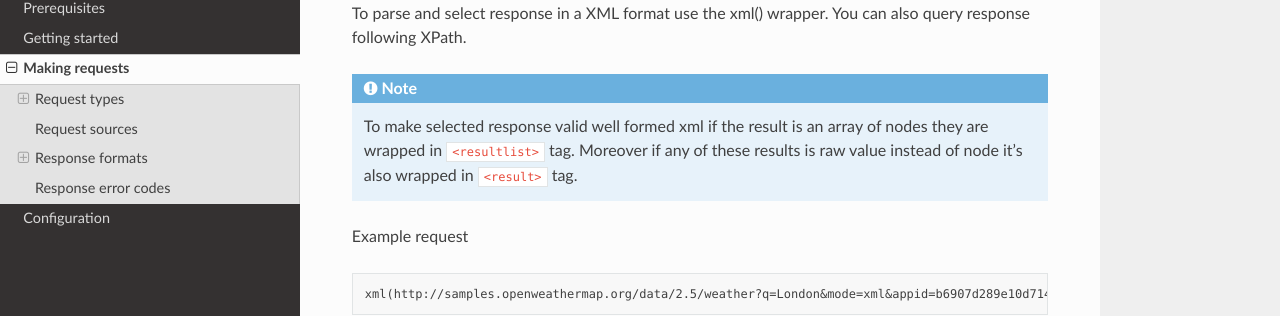
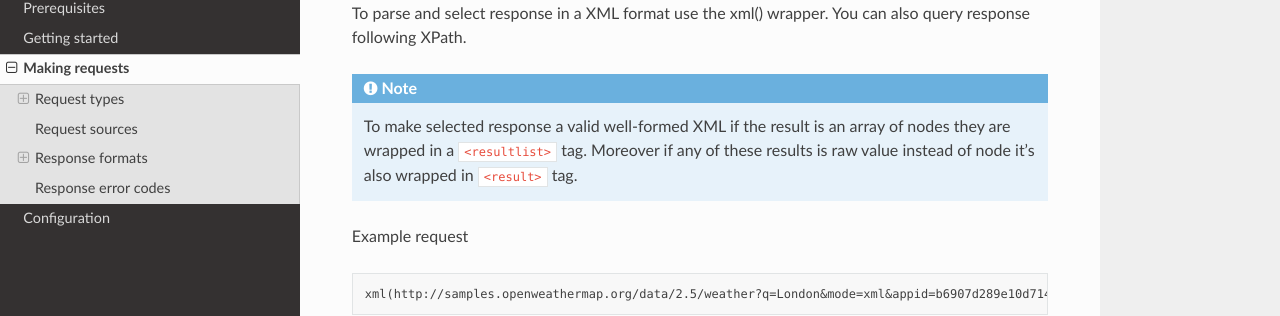
Before and after one commit to EspeoBlockchain/gardener-server, a Sphinx documentation site: the page built from docs/making-requests.rst, in a window 1280 px wide and 900 px high, scrolled down 1681 px. Shown: the part 141-457 px from the top of the window. Built offline with Sphinx 7.4.7 and the Read the Docs theme 2.0.0, drawn with Linux system fonts in a browser that asks for light colours.

```diff
--- a/docs/making-requests.rst
+++ b/docs/making-requests.rst
@@ -77,7 +77,7 @@ To parse and select response in a XML format use the xml() wrapper. You can also
 
 .. note::
 
-    To make selected response valid well formed xml if the result is an array of nodes they are wrapped in :code:`<resultlist>` tag.
+    To make selected response a valid well-formed XML if the result is an array of nodes they are wrapped in a :code:`<resultlist>` tag.
     Moreover if any of these results is raw value instead of node it's also wrapped in :code:`<result>` tag.
 
 Example request
```
